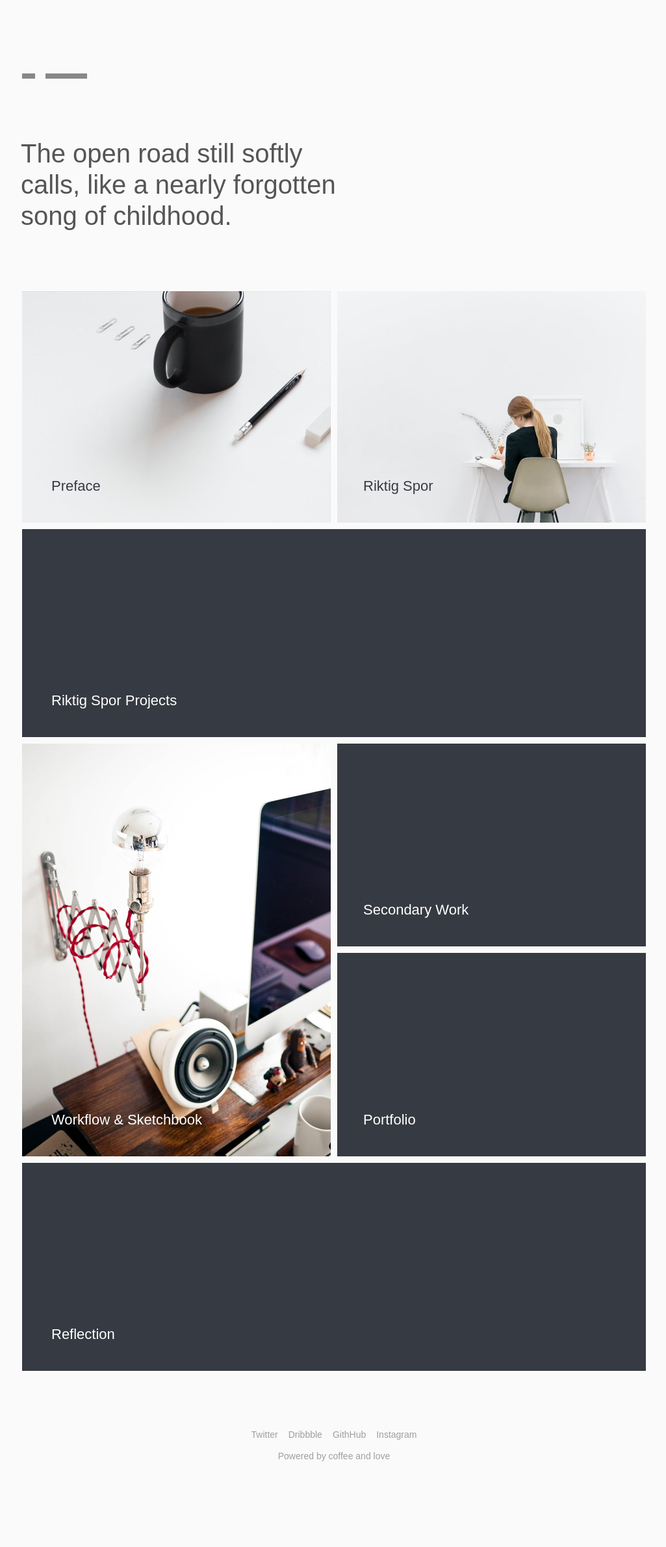
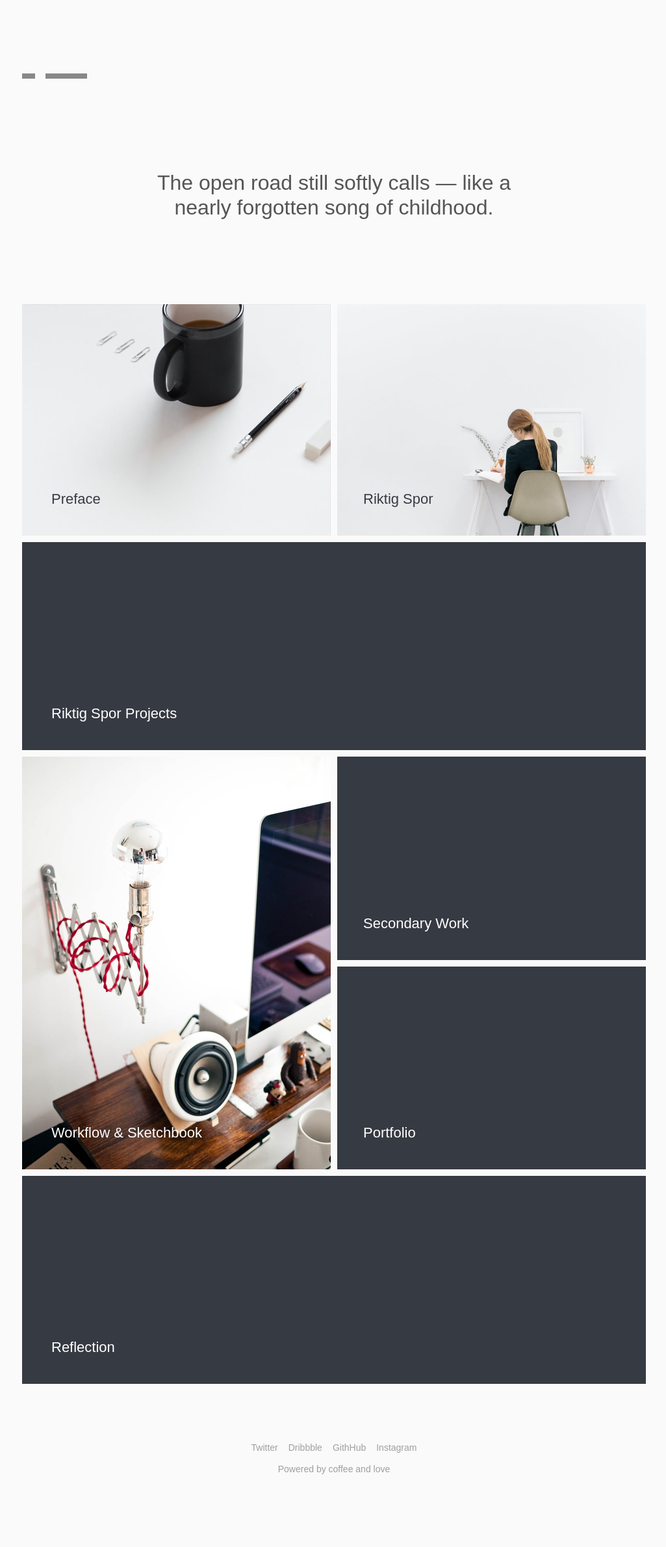
Before and after one commit to partcoffee/uni, a Jekyll site: the page built from index.html, in a window 1280 px wide. Shown: the whole page at 65% size, without its empty margins (126-1151 px from the left). Built offline with Jekyll 4.4.1, drawn with Linux system fonts in a browser that asks for light colours.

Commit message:
Updated homepage text

```diff
--- a/_includes/header.html
+++ b/_includes/header.html
@@ -27,9 +27,9 @@
 	</a>
 </header>
 {% else %}
-<header class="header">
+<header class="header{% if page.home == true %} home-header{% endif %}">
 	<!-- <h1 class="header-text up">Web designer &amp; developer based in Norway.</h1> -->
-	<h1 class="header-text up">The open road still softly calls, like a nearly forgotten song of childhood.</h1>
+	<h1 class="header-text up">The open road still softly calls &mdash; like a nearly forgotten song of childhood.</h1>
 	<!-- <h2 class="header-subtext up wait">– Carl Sagan</h2> -->
 	<!-- <h1 class="header-text home-text up"><span>Magnus Skare</span>, designer and web developer based in Northern Norway.</h1> -->
 	{% for post in site.posts limit:1 %}
--- a/css/main.scss
+++ b/css/main.scss
@@ -252,7 +252,30 @@ ul, li {
 	.button {
 		margin-top: 10px;
 	}
+}
 
+.home-header {
+	width: 100%;
+	margin: 0 auto;
+	max-width: ($break * 1.2);
+	text-align: center;
+
+	.header-text {
+		margin: 8% auto 6%;
+		font-size: 24px;
+
+		@media (min-width: ($break * 1.2)) {
+			font-size: 32px;
+		}
+	}
+
+	@media (min-width: ($total * 1.5)) {
+		max-width: ($break * 1.5);
+
+		.header-text {
+			font-size: 40px;
+		}
+	}
 }
 
 .header-text {
```
Also changed, not shown: 3 other files.
